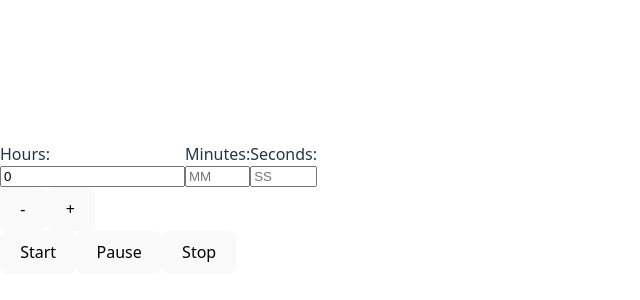
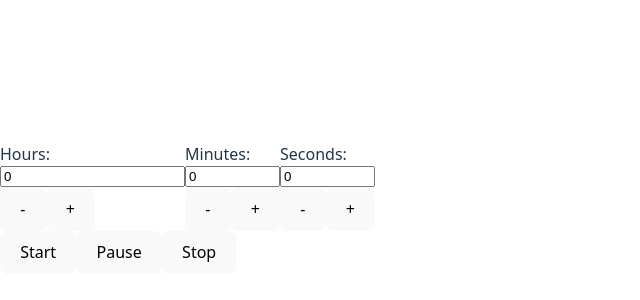
Before and after one commit to bjarosh/timer-app, a React (Vite) app: page / in a window 1280 px wide. Shown: the part 192-492 px from the top of the page, without its empty margins (0-640 px from the left). Built offline with nearby package versions, Linux system fonts and the light colour scheme.

Commit message:
Added btn handlers

```diff
--- a/src/TimeInput.tsx
+++ b/src/TimeInput.tsx
@@ -2,29 +2,94 @@ import {useState} from "react";
 
 export function TimerInput() {
 	const [hours, setHours] = useState(0);
+	const [minutes, setMinutes] = useState(0);
+	const [seconds, setSeconds] = useState(0);
+
+	const decreaseHours = () => {
+		if (hours > 0) {
+			setHours(hours - 1);
+		}
+	};
+
+	const increaseHours = () => {
+		setHours(hours + 1);
+	}
+
+	const decreaseMinutes = () => {
+		if (minutes > 0) {
+			setMinutes(minutes - 1);
+		}
+		else {
+			decreaseHours();
+			setMinutes(59);
+		}
+	}
+
+	const increaseMinutes = () => {
+		if (minutes < 59) {
+			setMinutes(minutes + 1);
+		}
+		else {
+			increaseHours();
+			setMinutes(0);
+		}
+	}
+
+	const decreaseSeconds = () => {
+		if (seconds > 0) {
+			setSeconds(seconds - 1);
+		}
+		else {
+			decreaseMinutes();
+			setSeconds(59);
+		}
+	}
+
+	const increaseSeconds = () => {
+		if (seconds < 59) {
+			setSeconds(seconds + 1);
+		}
+		else {
+			increaseMinutes();
+			setSeconds(0);
+		}
+	}
 
 	return (
 		<div className="timer-input">
 			<div className="hours">
 				<label>
 					Hours:
-					<input type="number" min="0" placeholder="HH" value={hours} onChange={e => setHours(Number(e.target.value))} />
+					<input
+						type="number"
+						min="0"
+						placeholder="HH"
+						value={hours}
+						onChange={e => setHours(Number(e.target.value))} />
 					<div className={'controls'}>
-						<button onClick={() => setHours(hours - 1)}>-</button>
-						<button onClick={() => setHours(hours + 1)}>+</button>
+						<button onClick={decreaseHours}>-</button>
+						<button onClick={increaseHours}>+</button>
 					</div>
 				</label>
 			</div>
 			<div className="minutes">
 				<label>
 					Minutes:
-					<input type="number" min="0" max="59" placeholder="MM" />
+					<input type="number" min="0" max="59" value={minutes} placeholder="MM" onChange={e => setMinutes(Number(e.target.value))} />
+					<div className={'controls'}>
+						<button onClick={decreaseMinutes}>-</button>
+						<button onClick={increaseMinutes}>+</button>
+					</div>
 				</label>
 			</div>
 			<div className="seconds">
 				<label>
 					Seconds:
-					<input type="number" min="0" max="59" placeholder="SS" />
+					<input type="number" min="0" max="59" value={seconds} placeholder="SS" onChange={e => setSeconds(Number(e.target.value))}/>
+					<div className={'controls'}>
+						<button onClick={decreaseSeconds}>-</button>
+						<button onClick={increaseSeconds}>+</button>
+					</div>
 				</label>
 			</div>
 		</div>
```
